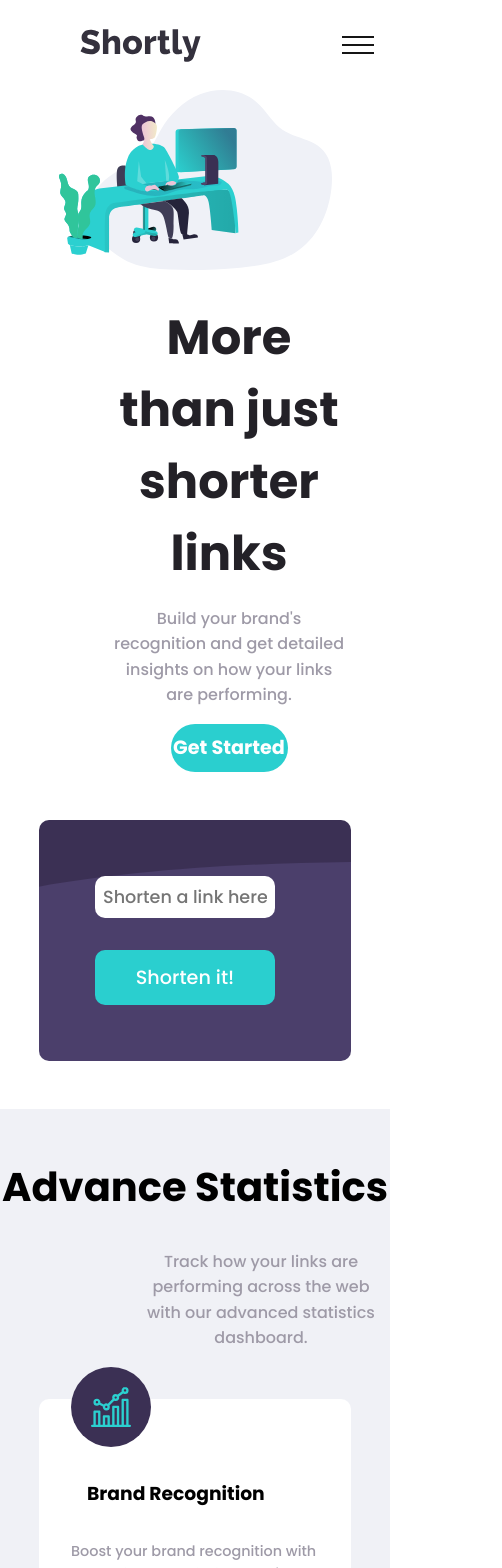
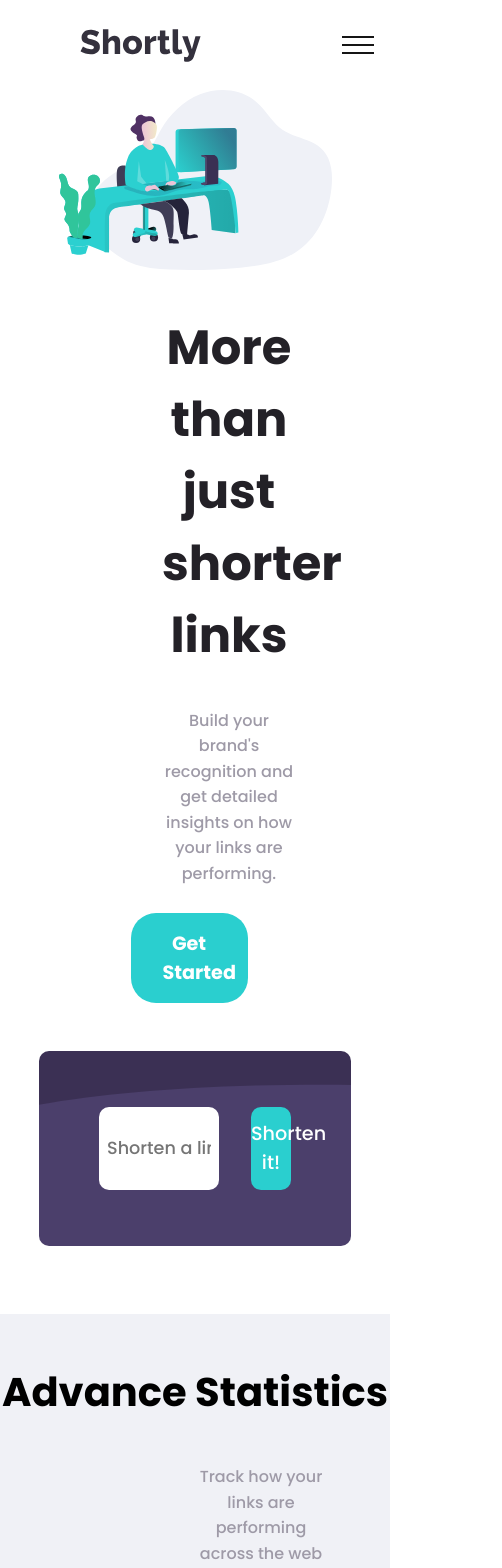
Before and after one commit to vivekrajput-93/shortly, a React (Create React App) app: page / in a window 390 px wide. Shown: the top 1568 px of the page, 502 px wide, since content can reach past the window. Built offline with nearby package versions, Linux system fonts and the light colour scheme.

Commit message:
UI Design

```diff
--- a/src/CSS/Advance.css
+++ b/src/CSS/Advance.css
@@ -22,9 +22,8 @@
 
 .advance .para {
     text-align: center;
-    width: 38%;
     position: relative;
-    left: 25rem;
+    left: 0rem;
     color: var(--Grayish-Violet);
 }
 
@@ -163,3 +162,17 @@
         margin-bottom: 6rem;
     }
 }
+
+@media screen and (max-width:376px) {
+    .advance {
+      width: 100%;
+    }
+
+     .advance .para {
+      font-size: 1rem;
+      width: fit-content;
+      position: relative;
+      left: 0;
+      right: 0;
+    }
+}
--- a/src/CSS/Home.css
+++ b/src/CSS/Home.css
@@ -25,7 +25,7 @@
     position: relative;
     top: 2rem;
     left: 7rem;
-    width: 70%;
+    padding: 10px 50px;
 }
 
 
@@ -42,9 +42,9 @@
     color: var(--Grayish-Violet);
 }
 
-.left .button {
-    width: 25%;
-    padding: .6rem 0;
+ .button {
+    width: fit-content;
+    padding: .6rem 1rem;
     border: none;
     background-color: var(--Cyan);
     color: white;
@@ -52,6 +52,7 @@
     cursor: pointer;
     font-size: 1.2rem;
     font-weight: 700;
+    margin-left: 3rem;
 }
 
 .right img {
@@ -105,3 +106,36 @@
         width: 50%;
     }
 }
+
+@media screen and (max-width:376px) {
+
+    .home {
+        width: 100%;
+    }
+
+
+    .left h1,p {
+        font-size: 2rem;
+        position: relative;
+        padding: 0;
+        top: 2rem;
+        left: 2rem;
+        width: 80vw;
+    }
+
+    .left p {
+        width: 90vw;
+        left: 1.5rem;
+    }
+
+    .left .button {
+        font-size: 1rem;
+        width: fit-content;
+        left: 6rem;
+    }
+
+    .short {
+        width: 40%;
+        padding: 0;
+    }
+}
--- a/src/CSS/Short.css
+++ b/src/CSS/Short.css
@@ -7,6 +7,7 @@
     --Very-Dark-Blue: hsl(255, 11%, 22%);
     --Very-Dark-Violet: hsl(260, 8%, 14%);
   }
+
 
 
 
@@ -50,8 +51,8 @@
 .copy {
     background-color: var(--Dark-Violet);
     display: flex;
-    padding: 3rem;
-    width: 70%;
+    padding: 3rem 5rem;
+    width: fit-content;
     margin: auto;
     margin-bottom: 2rem;
     border-radius: 10px;
@@ -92,20 +93,31 @@
     cursor: pointer;
 }
 
+.load {
+     margin-bottom: 3rem;
+     font-size: 30px;
+     color: var(--Cyan);
+}
+
 @media screen and (max-width: 980px) {
+
+
+
     .short {
         display: flex;
-        flex-direction: column;
+        flex-direction: row;
     }
 
     .short input {
-        width: 90%;
+        width: 60%;
     }
 
-    .short button {
-        width: 90%;
+    .button {
+        margin-left: -5rem;
+        width: fit-content;
+        padding: 1rem 2rem;
+
     }
-
 
     .copy {
         display: flex;
@@ -129,3 +141,35 @@
         left: 0rem;
     }
 }
+
+@media screen and (max-width:376px) {
+
+
+    .short {
+        width: 100%;
+        display: flex;
+        padding-left: 10px;
+        padding-right: 5px;
+    }
+
+    .short input {
+        flex: 1;
+        width: 150%;
+        font-size: 1rem;
+        font-size: .8rem;
+    }
+
+    .short button {
+        width: 30%;
+        font-size: .8rem;
+    }
+
+    .result {
+        font-size: .8rem;
+    }
+
+    .copy {
+        width: 100%;
+        padding: 2rem 4rem;
+    }
+}
--- a/src/Pages/Advance.js
+++ b/src/Pages/Advance.js
@@ -3,6 +3,7 @@ import "../CSS/Advance.css";
 import brand from "../images/icon-brand-recognition.svg";
 import record from "../images/icon-detailed-records.svg"
 import fully from "../images/icon-fully-customizable.svg";
+
 
 
 const Advance = () => {
--- a/src/Pages/Home.js
+++ b/src/Pages/Home.js
@@ -4,6 +4,7 @@ import desktop from "../images/illustration-working.svg"
 
 const Home = () => {
   return (
+
     <div className='home'>
         <div className='left'>
             <h1>More than just shorter links</h1>
--- a/src/index.css
+++ b/src/index.css
@@ -9,6 +9,8 @@
   padding: 0;
   margin: 0;
 }
+
+
 
 
 ul li {
```
